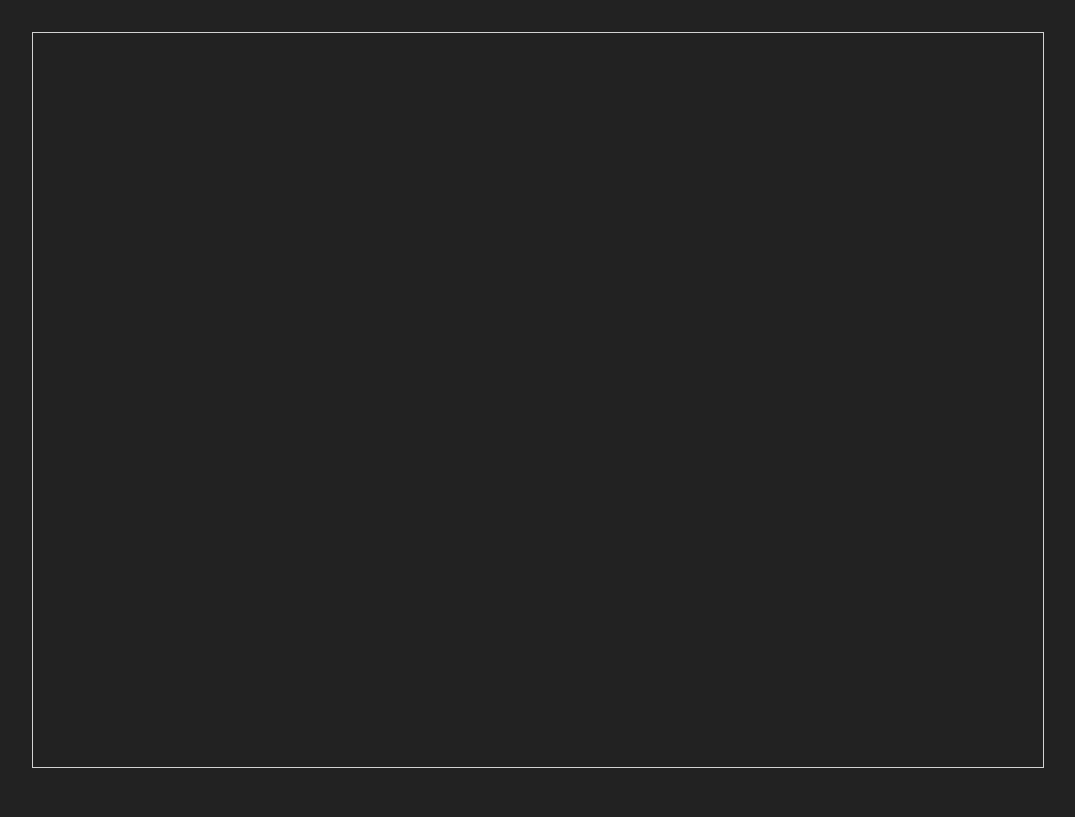
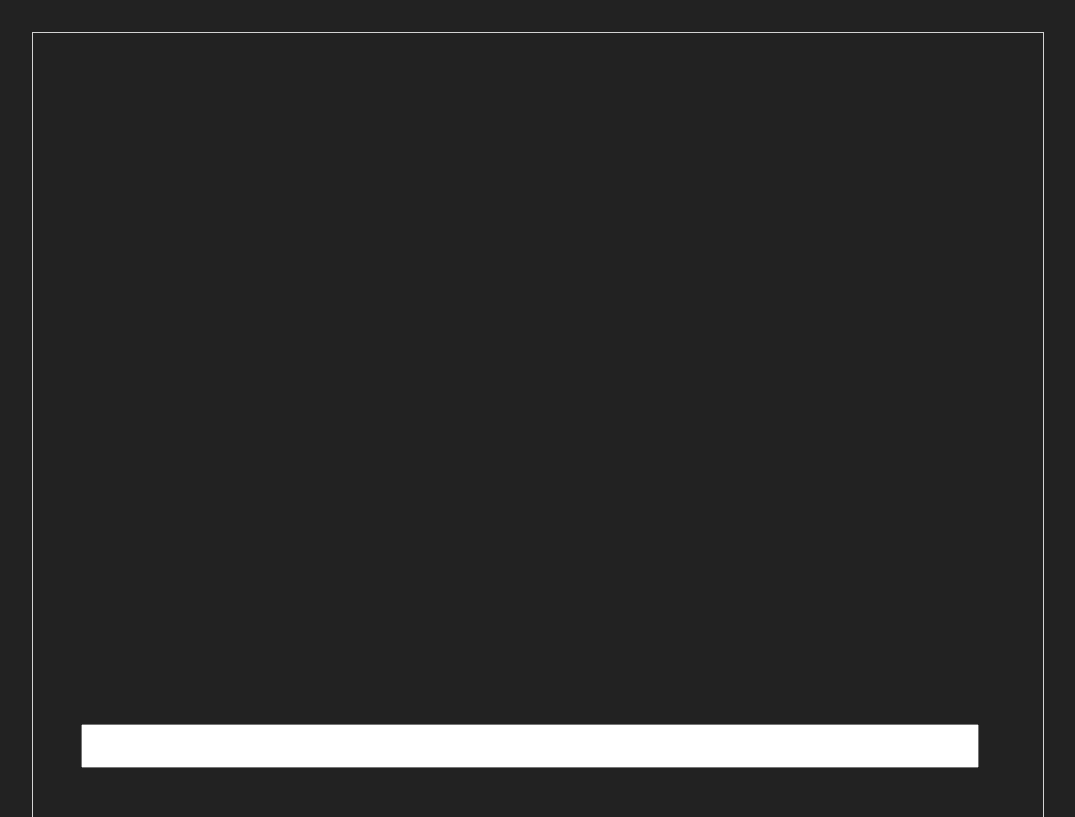
Before and after one commit to ClementNerma/Lisa, a plain HTML site: page index.html in a window 1280 px wide. Shown: the whole page, without its empty margins (102-1177 px from the left). Drawn offline with Linux system fonts and the light colour scheme.

Commit message:
User can input messages to talk with Lisa

```diff
--- a/build/lisa.min.css
+++ b/build/lisa.min.css
@@ -1 +1 @@
-@import url("https://fonts.googleapis.com/css?family=Roboto|Tinos");body{position:absolute;top:0;left:0;right:0;bottom:0;z-index:1;background-color:#222;overflow-x:hidden}#discuss{position:absolute;top:3%;left:10%;right:10%;bottom:3%;color:#F8F8F2;font-family:"Roboto";font-size:16px;border:1px solid lightgray;overflow-y:scroll;padding:50px;padding-top:0}.message{padding:15px 20px;border-radius:15px 15px 15px 15px;width:50%;position:relative;margin-top:10px;animation:spone 1.5s 1}@keyframes spone{from{opacity:0;margin-left:-20px}to{opacity:1;margin-left:0}}.message:before{border-color:#DBDDDE;border-radius:50% 50% 50% 50%;border-style:solid;border-width:0 20px;bottom:0;clip:rect(20px, 35px, 42px, 0px);content:" ";height:40px;position:absolute;right:-50px;width:30px;z-index:2}.message-lisa{background:linear-gradient(to right, #1AD6FD, #1D62F0);color:white}.message-lisa:before{border-color:#1AD6FD;left:-50px;transform:rotateY(180deg)}.message-user{background:linear-gradient(to right, #898C90, #DBDDDE);color:white;width:50%;left:calc(50% - 50px);padding-left:15px}
+@import url("https://fonts.googleapis.com/css?family=Roboto|Tinos");body{position:absolute;top:0;left:0;right:0;bottom:0;z-index:1;background-color:#222;overflow-x:hidden}#discuss{position:absolute;top:3%;left:10%;right:10%;bottom:calc(3% - 50px);color:#F8F8F2;font-family:"Roboto";font-size:16px;border:1px solid lightgray;overflow-y:scroll;padding:50px;padding-top:0}.message{padding:15px 20px;border-radius:15px 15px 15px 15px;width:50%;position:relative;margin-top:10px;animation:spone 1.5s 1}@keyframes spone{from{opacity:0;margin-left:-20px}to{opacity:1;margin-left:0}}.message:before{border-color:#DBDDDE;border-radius:50% 50% 50% 50%;border-style:solid;border-width:0 20px;bottom:0;clip:rect(20px, 35px, 42px, 0px);content:" ";height:40px;position:absolute;right:-50px;width:30px;z-index:2}.message-lisa{background:linear-gradient(to right, #1AD6FD, #1D62F0);color:white}.message-lisa:before{border-color:#1AD6FD;left:-50px;transform:rotateY(180deg)}.message-user{background:linear-gradient(to right, #898C90, #DBDDDE);color:white;width:50%;left:calc(50% - 50px);padding-left:15px}#input{position:absolute;bottom:3%;left:calc(15% - 15px);display:inline-block;height:30px;width:70%;font-family:"Roboto";font-size:16px;padding:5px}
--- a/build/lisa.min.js
+++ b/build/lisa.min.js
@@ -1 +1 @@
-'use strict';var Lisa=new function(a){var b=this;if(a&&!(a instanceof HTMLDivElement))throw new Error('[Lisa] Invalid DOM area provided');var c=a||document.createElement('div');this.escapeHtml=function(d){return d.replace(/&/g,'&amp;').replace(/</g,'&lt;').replace(/>/g,'&gt;').replace(/"/g,'&quot;').replace(/'/g,'&#039;')},this.format=function(d){return b.escapeHtml(d).replace(/\*(.*?)\*/g,'<strong>$1</strong>').replace(/_(.*?)_/g,'<em>$1</em>').replace(/~(.*?)~/g,'<del>$1</del>')},this.says=function(d){var e=document.createElement('div');e.setAttribute('class','message message-lisa'),e.innerHTML='<strong>Lisa : </strong>'+b.format(d),c.appendChild(e),b.scrollToEnd()},this.hears=function(d){var e=document.createElement('div');e.setAttribute('class','message message-user'),e.innerHTML='<strong>You : </strong>'+b.format(d),c.appendChild(e),b.scrollToEnd()},this.scrollToEnd=function(){var d=c.scrollHeight-c.scrollTop,e=setInterval(function(){return c.scrollTop++},Math.floor(2e3/d));setTimeout(function(){return clearInterval(e)},2e3)},this.__defineGetter__('dom',function(){return c})};Lisa.dom.setAttribute('id','discuss'),document.body.appendChild(Lisa.dom);
+'use strict';var Lisa=new function(a){var b=this;if(a&&!(a instanceof HTMLDivElement))throw new Error('[Lisa] Invalid DOM area provided');var c=a||document.createElement('div');this.escapeHtml=function(d){return d.replace(/&/g,'&amp;').replace(/</g,'&lt;').replace(/>/g,'&gt;').replace(/"/g,'&quot;').replace(/'/g,'&#039;')},this.format=function(d){return b.escapeHtml(d).replace(/\*(.*?)\*/g,'<strong>$1</strong>').replace(/_(.*?)_/g,'<em>$1</em>').replace(/~(.*?)~/g,'<del>$1</del>')},this.says=function(d){var f=document.createElement('div');f.setAttribute('class','message message-lisa'),f.innerHTML='<strong>Lisa : </strong>'+b.format(d),c.appendChild(f),b.scrollToEnd()},this.hears=function(d){var f=document.createElement('div');f.setAttribute('class','message message-user'),f.innerHTML='<strong>You : </strong>'+b.format(d),c.appendChild(f),b.scrollToEnd()},this.scrollToEnd=function(){var d=c.scrollHeight-c.scrollTop,f=setInterval(function(){return c.scrollTop++},Math.floor(2e3/d));setTimeout(function(){return clearInterval(f)},2e3)},this.__defineGetter__('dom',function(){return c})};Lisa.dom.setAttribute('id','discuss'),document.body.appendChild(Lisa.dom);var input=document.createElement('input');input.setAttribute('id','input'),input.addEventListener('keydown',function(a){if(13===a.keyCode){if(!input.value.length)return;var b=input.value;input.value='',Lisa.hears(b)}}),document.body.appendChild(input);
--- a/src/scss/page.scss
+++ b/src/scss/page.scss
@@ -4,7 +4,9 @@
 // Define background and foreground colors
 $background: #222;
 $foreground: #F8F8F2;
+// Define the font to use in the whole page
 $font: "Roboto";
+$fontSize: 16px;
 
 // Colors the messages' corners
 $lisaCorner: #1AD6FD;
@@ -32,12 +34,12 @@ body {
   top: 3%;
   left: 10%;
   right: 10%;
-  bottom: 3%;
+  bottom: calc(3% - 50px);
   // Style the discussion area
   color: $foreground;
   font-family: $font;
   // Increase the font's size
-  font-size: 16px;
+  font-size: $fontSize;
   // Put a border and a padding within
   border: 1px solid lightgray;
   // If needed, display a scroll bar
@@ -111,3 +113,26 @@ body {
   left: calc(50% - 50px);
   padding-left: 15px;
 }
+
+// User's input field
+#input {
+  // Display it at the page's bottom
+  // In the #discuss' style we put a calc(... - 50px) to allow the input field
+  // having enough space to display itself
+  position: absolute;
+  bottom: 3%;
+  // Let a space at the left and the right of this input
+  // Decrease the left positionning by 15px to let space for the discussion
+  // area's scrollbar
+  left: calc(15% - 15px);
+  // Set its dimensions
+  display: inline-block;
+  // NOTE: The final height will be 40px, because we add a 5px-padding (see below)
+  height: 30px;
+  width: 70%;
+  // Set the font
+  font-family: $font;
+  font-size: $fontSize;
+  // Set a padding
+  padding: 5px;
+}
```
Also changed, not shown: src/es6/discuss.js (+23 -0 lines).
